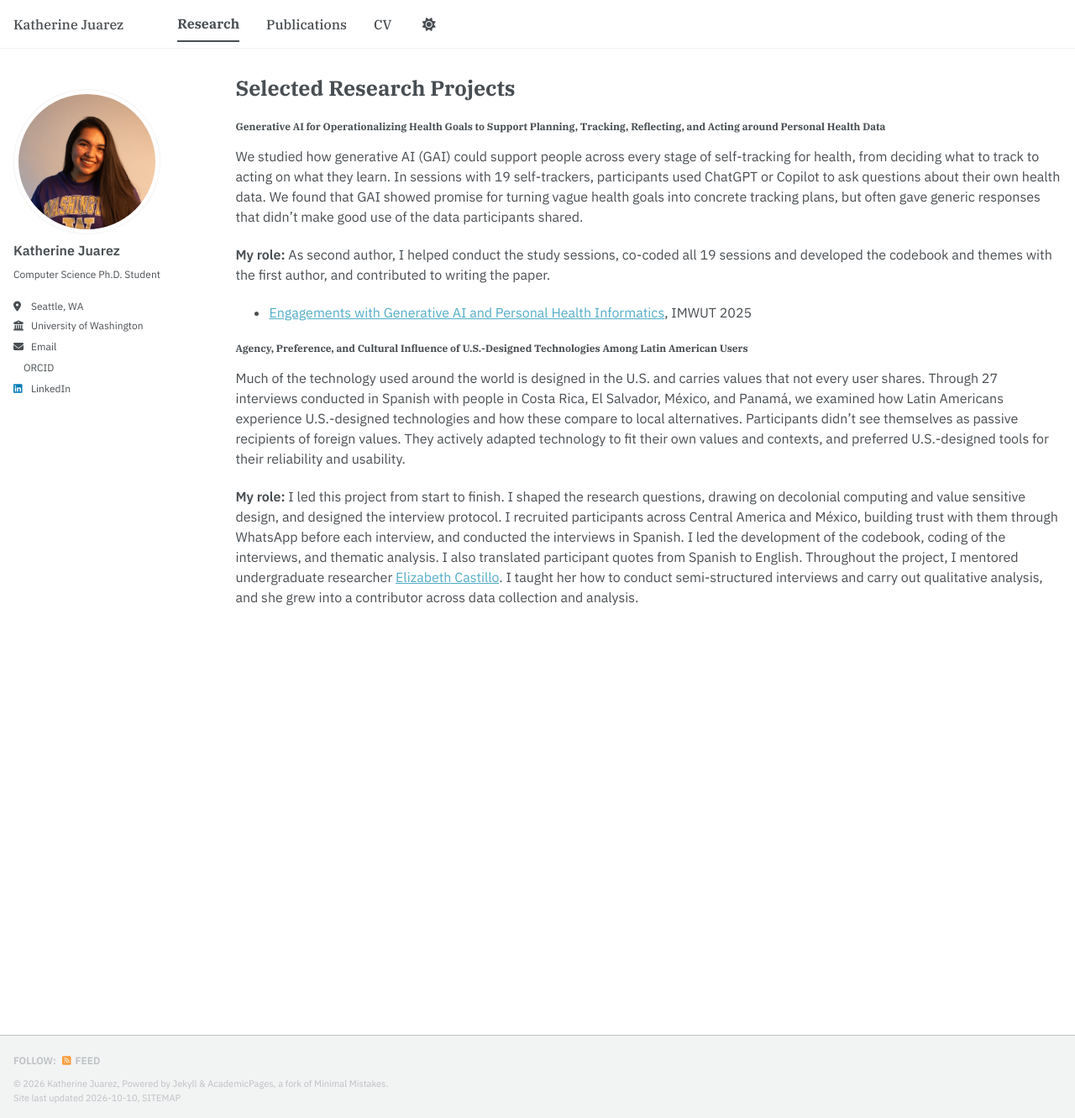
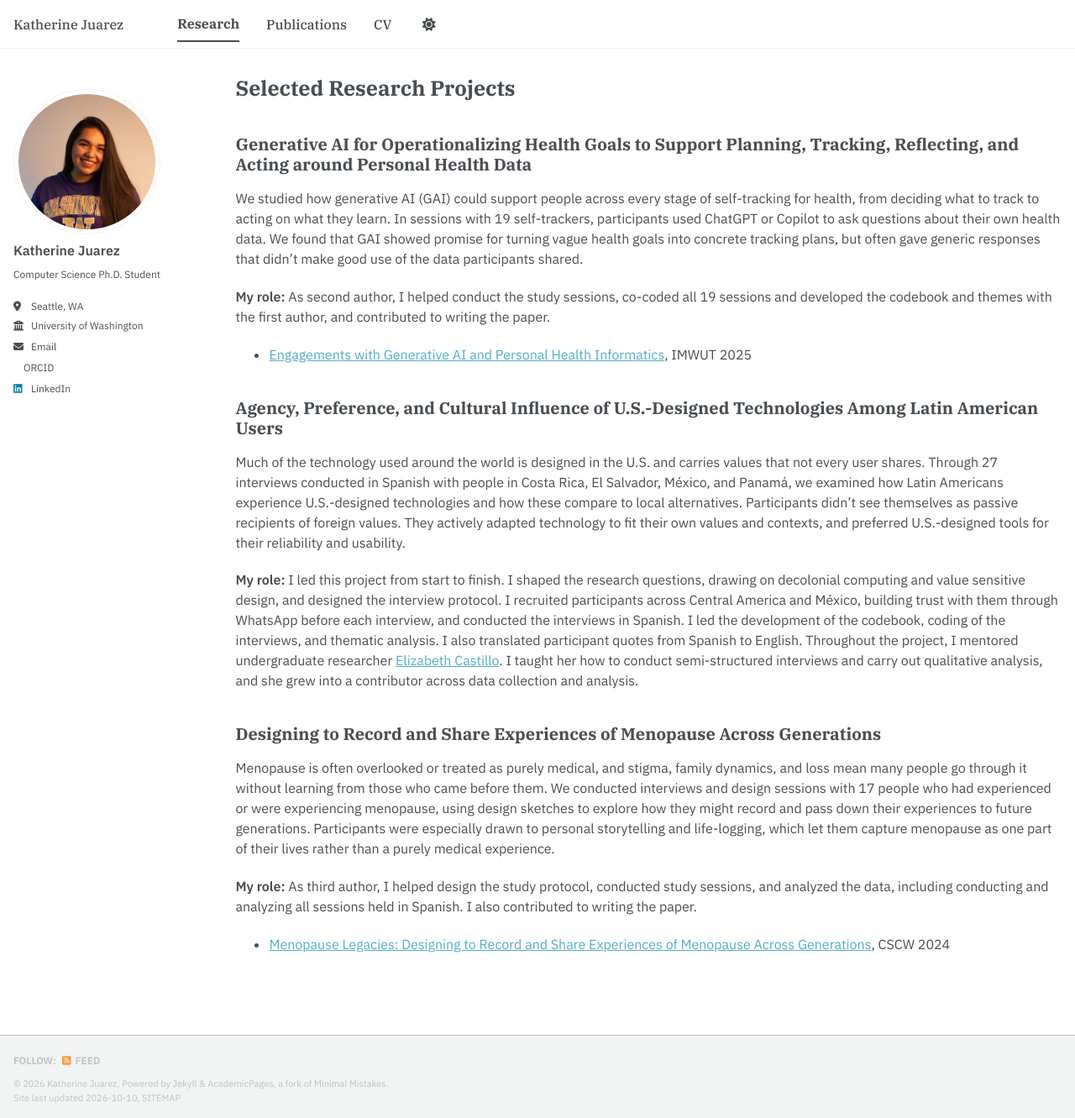
Before and after one commit to katherinejuarez/katherinejuarez.github.io, a Jekyll site: the page built from _pages/research.md, in a window 1280 px wide and 1331 px high. Shown: the whole window at 84% size. Built offline with Jekyll 4.4.1, drawn with Linux system fonts in a browser that asks for light colours; a style sheet for code colours, icons or effects is not loaded.

Commit message:
research project

```diff
--- a/_pages/research.md
+++ b/_pages/research.md
@@ -7,7 +7,7 @@ author_profile: true
 
 # Selected Research Projects
 
-#### Generative AI for Operationalizing Health Goals to Support Planning, Tracking, Reflecting, and Acting around Personal Health Data
+## Generative AI for Operationalizing Health Goals to Support Planning, Tracking, Reflecting, and Acting around Personal Health Data
 
 We studied how generative AI (GAI) could support people across every stage of self-tracking for health, from deciding what to track to acting on what they learn. In sessions with 19 self-trackers, participants used ChatGPT or Copilot to ask questions about their own health data. We found that GAI showed promise for turning vague health goals into concrete tracking plans, but often gave generic responses that didn't make good use of the data participants shared.
 
@@ -16,8 +16,16 @@ We studied how generative AI (GAI) could support people across every stage of se
 - [Engagements with Generative AI and Personal Health Informatics](https://dl.acm.org/doi/10.1145/3749503), IMWUT 2025
 
 
-#### Agency, Preference, and Cultural Influence of U.S.-Designed Technologies Among Latin American Users
+## Agency, Preference, and Cultural Influence of U.S.-Designed Technologies Among Latin American Users
 
 Much of the technology used around the world is designed in the U.S. and carries values that not every user shares. Through 27 interviews conducted in Spanish with people in Costa Rica, El Salvador, México, and Panamá, we examined how Latin Americans experience U.S.-designed technologies and how these compare to local alternatives. Participants didn't see themselves as passive recipients of foreign values. They actively adapted technology to fit their own values and contexts, and preferred U.S.-designed tools for their reliability and usability.
 
 **My role:** I led this project from start to finish. I shaped the research questions, drawing on decolonial computing and value sensitive design, and designed the interview protocol. I recruited participants across Central America and México, building trust with them through WhatsApp before each interview, and conducted the interviews in Spanish. I led the development of the codebook, coding of the interviews, and thematic analysis. I also translated participant quotes from Spanish to English. Throughout the project, I mentored undergraduate researcher [Elizabeth Castillo](https://www.linkedin.com/in/elizabeth-castillov/). I taught her how to conduct semi-structured interviews and carry out qualitative analysis, and she grew into a contributor across data collection and analysis.
+
+## Designing to Record and Share Experiences of Menopause Across Generations
+
+Menopause is often overlooked or treated as purely medical, and stigma, family dynamics, and loss mean many people go through it without learning from those who came before them. We conducted interviews and design sessions with 17 people who had experienced or were experiencing menopause, using design sketches to explore how they might record and pass down their experiences to future generations. Participants were especially drawn to personal storytelling and life-logging, which let them capture menopause as one part of their lives rather than a purely medical experience.
+
+**My role:** As third author, I helped design the study protocol, conducted study sessions, and analyzed the data, including conducting and analyzing all sessions held in Spanish. I also contributed to writing the paper.
+
+- [Menopause Legacies: Designing to Record and Share Experiences of Menopause Across Generations](https://doi.org/10.1145/3686975), CSCW 2024
```
